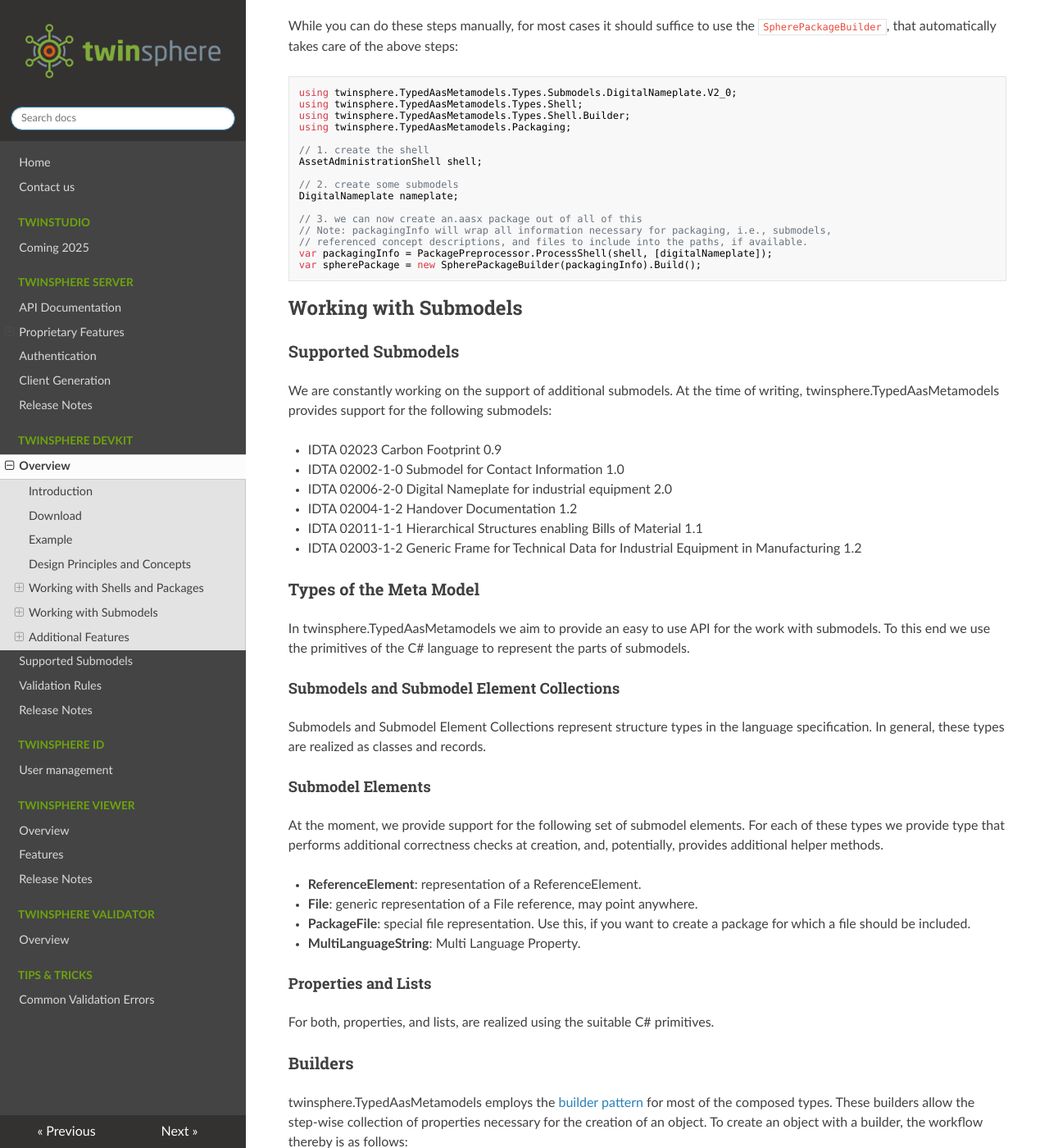
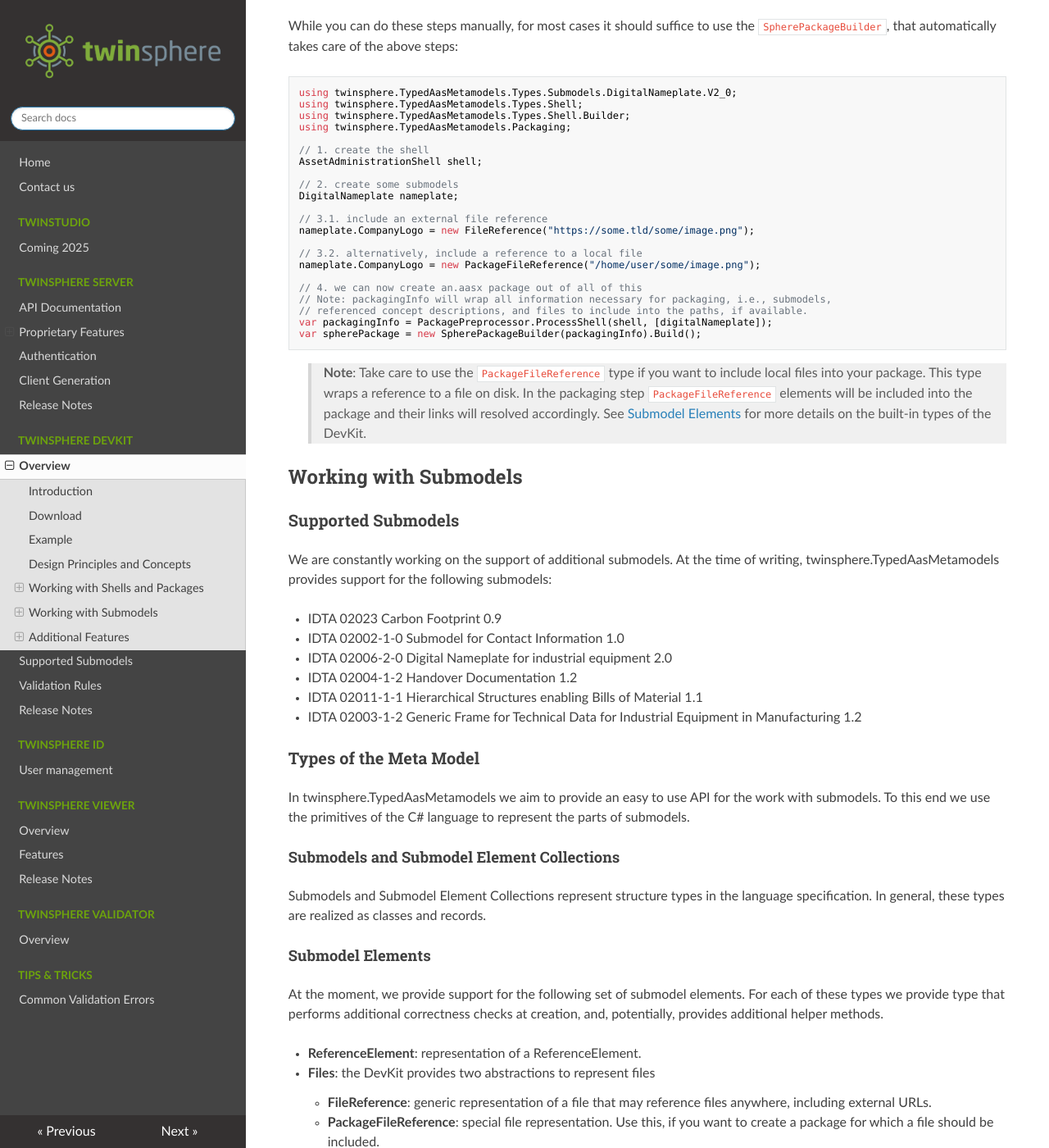
Before and after one commit to twinsphere/twinsphere.github.io, an MkDocs documentation site: the page built from docs/tam-overview.md, in a window 1280 px wide and 1400 px high, scrolled down 3890 px. Shown: the whole window at 82% size. Built offline with MkDocs 1.6.1, drawn with Linux system fonts in a browser that asks for light colours; nearby versions of some CDN libraries.

Commit message:
feat(tam): clarify difference of *FileReference types
PackageFileReference and FileReference types serve different purposes. The docs
already hinted on when to use which type, however, it was not directly clear
when to use what. We, therefore, add a clarifying paragraph and some examples.

````diff
--- a/docs/tam-overview.md
+++ b/docs/tam-overview.md
@@ -230,12 +230,23 @@
 // 2. create some submodels
 DigitalNameplate nameplate;
 
-// 3. we can now create an.aasx package out of all of this
+// 3.1. include an external file reference
+nameplate.CompanyLogo = new FileReference("https://some.tld/some/image.png");
+
+// 3.2. alternatively, include a reference to a local file
+nameplate.CompanyLogo = new PackageFileReference("/home/user/some/image.png");
+
+// 4. we can now create an.aasx package out of all of this
 // Note: packagingInfo will wrap all information necessary for packaging, i.e., submodels,
 // referenced concept descriptions, and files to include into the paths, if available.
 var packagingInfo = PackagePreprocessor.ProcessShell(shell, [digitalNameplate]);
 var spherePackage = new SpherePackageBuilder(packagingInfo).Build();
 ```
+
+> **Note**: Take care to use the `PackageFileReference` type if you want to include local files into your package. This
+> type wraps a reference to a file on disk. In the packaging step `PackageFileReference` elements will be included into
+> the package and their links will resolved accordingly. See [Submodel Elements](tam-overview.md#submodel-elements) for
+> more details on the built-in types of the DevKit.
 
 ## Working with Submodels
 
@@ -267,8 +278,10 @@
 that performs additional correctness checks at creation, and, potentially, provides additional helper methods.
 
 - **ReferenceElement**: representation of a ReferenceElement.
-- **File**: generic representation of a File reference, may point anywhere.
-- **PackageFile**: special file representation. Use this, if you want to create a package for which a file should be included.
+- **Files**: the DevKit provides two abstractions to represent files
+    - **FileReference**: generic representation of a file that may reference files anywhere, including external URLs.
+    - **PackageFileReference**: special file representation. Use this, if you want to create a package for which a file
+      should be included.
 - **MultiLanguageString**: Multi Language Property.
 
 #### Properties and Lists
````
